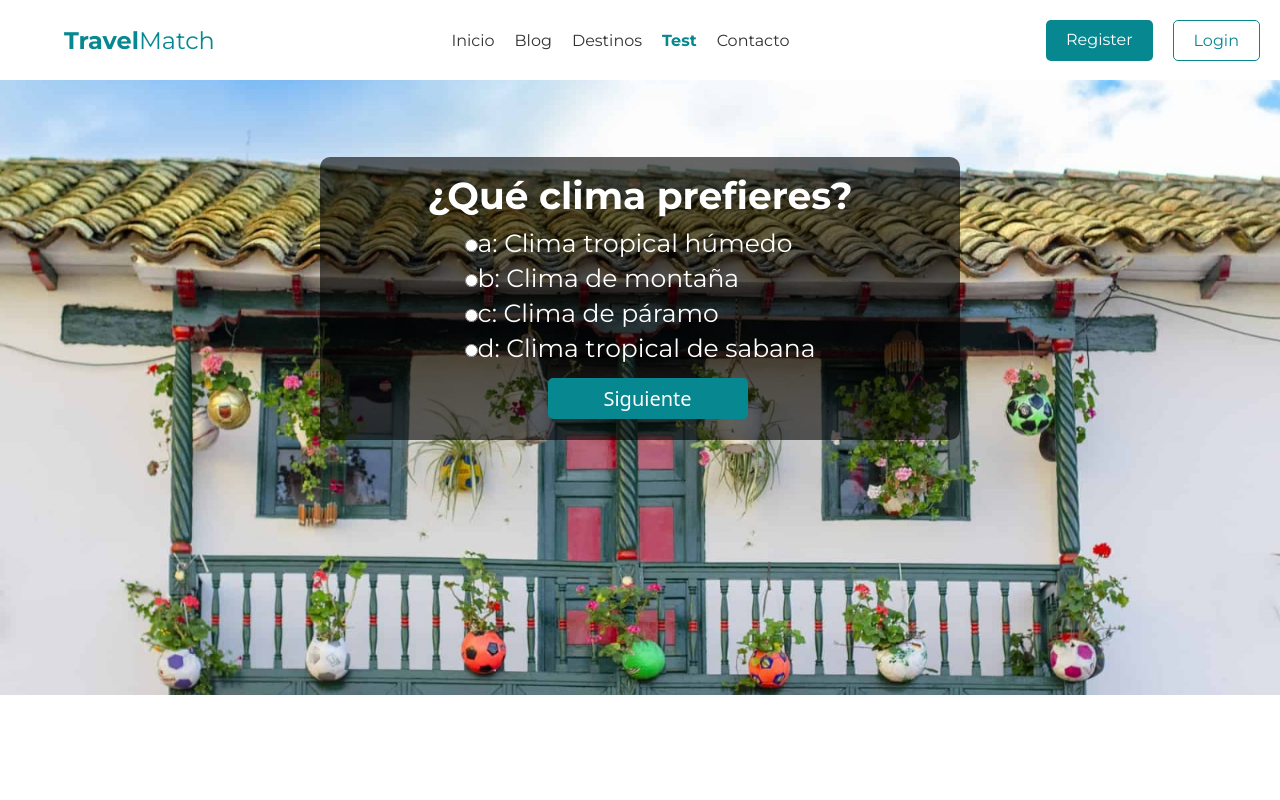
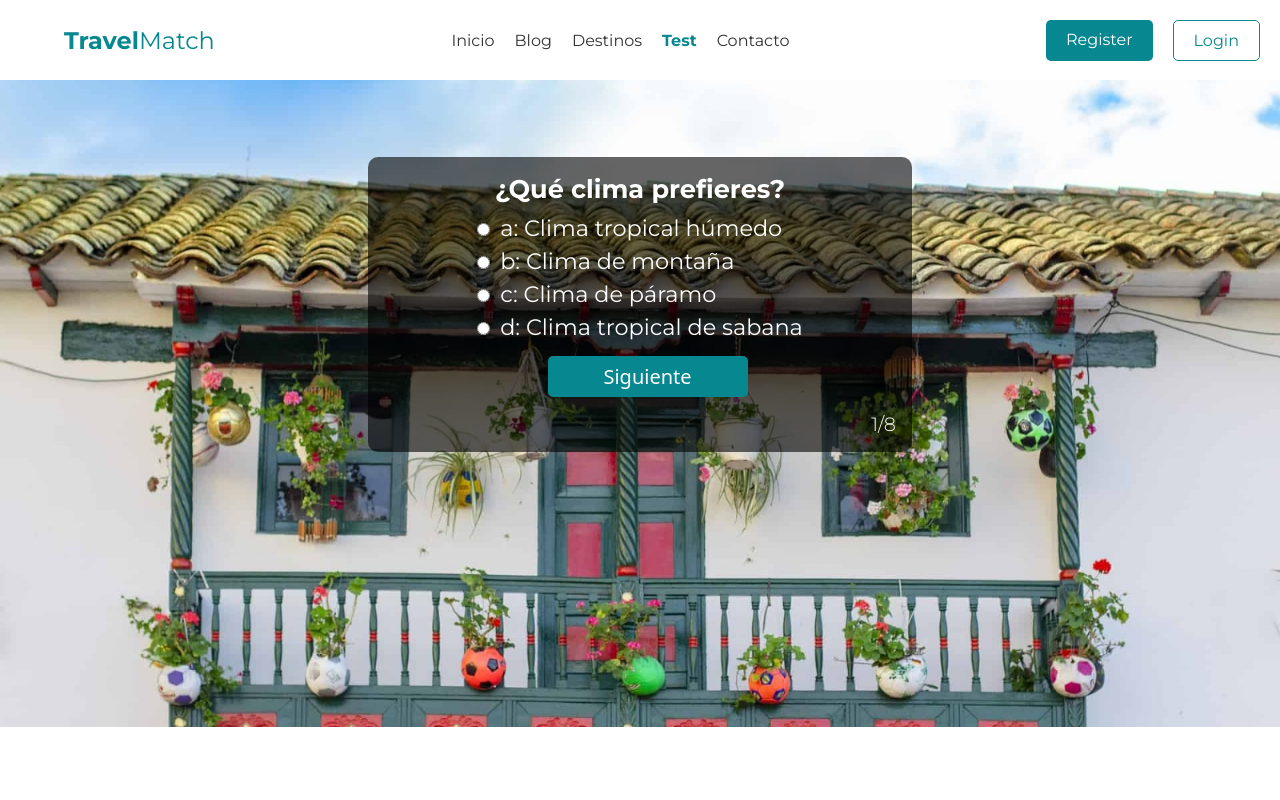
Before and after one commit to MAKAIABootcamp/TravelMatch-project-frontend-7, a React (Vite) app in the folder TravelMatch/: page /Test in a window 1280 px wide. Shown: the top 800 px of the page. Built offline with nearby package versions, Linux system fonts and the light colour scheme; a web font is replaced by a local one.

Commit message:
Se acomodan Estilos, Logica Conteo Pregunta, Preguntas checbox y radio buttons

```diff
--- a/TravelMatch/src/components/ProfileTest/SquareTest.jsx
+++ b/TravelMatch/src/components/ProfileTest/SquareTest.jsx
@@ -1,33 +1,47 @@
-// import React from "react";
-import React, {useState} from "react";
+import React, { useState } from "react";
 import ButtonTest from "./ButtonTest";
 import "./SquareTest.scss";
 
-const SquareTest = ({ title, option, onClick }) => {
+const SquareTest = ({ title, option, onClick, currentIndex, TotalPreguntas,type }) => {
   const respuestas = Object.entries(option);
-  const [selectedOption, setSelectedOption] = useState(null);
-
+  const [selectedOption, setSelectedOption] = useState(type === "radio" ? null : []);
   const handleChange = (index) => {
-    setSelectedOption(index);
+    if (type === "radio") {
+      setSelectedOption(index);
+    } else if (type === "checkbox") {
+      setSelectedOption(prevState =>
+        prevState.includes(index)
+          ? prevState.filter(i => i !== index)
+          : [...prevState, index]
+      );
+    }
   };
 
   return (
     <div className="askBox">
-      <h2>{title}</h2>
+      <h3 className="askBox__title">{title}</h3>
       <section>
         {respuestas.map((item, index) => (
-          <label key={index}>
+          <label className="askBox__label" key={index}>
             <input
-              type="radio"
-              name="option"
-              checked={selectedOption === index}
+              className="askBox__input"
+              type={type}
+              name={`option-${currentIndex}`}
+              checked={type === "radio" ? selectedOption === index : selectedOption.includes(index)}
               onChange={() => handleChange(index)}
             />
             {`${item[0]}: ${item[1]}`}
           </label>
         ))}
       </section>
-      <ButtonTest test="Siguiente" onClick={onClick} />
+      {TotalPreguntas === currentIndex ? (
+        <ButtonTest test="Enviar" onClick={onClick} />
+      ) : (
+        <ButtonTest test="Siguiente" onClick={onClick} />
+      )}
+      <div className="askBox__counter_container">
+        <h4 className="askBox__counter">{currentIndex}/{TotalPreguntas}</h4>
+      </div>
     </div>
   );
 };
--- a/TravelMatch/src/components/ProfileTest/SquareTest.scss
+++ b/TravelMatch/src/components/ProfileTest/SquareTest.scss
@@ -1,7 +1,6 @@
 .askBox {
-  // height: 50vh;
   color: #fff;
-  font-size: 25px;
+  font-size: 1.2rem;
   background-color: rgba(0, 0, 0, 0.6);
   display: flex;
   justify-content: center;
@@ -10,13 +9,61 @@
   padding: 1rem;
   border-radius: 10px;
   gap: 10px;
-  margin-left: 25%;
+  margin: 6% auto;
+  width: 90%;
+  max-width: 600px;
   overflow: hidden;
-  margin-right: 25%;
-  margin-top: 6%;
+
   section {
     display: flex;
     flex-direction: column;
     gap: 5px;
   }
+
+  @media (min-width: 576px) {
+    font-size: 1.8rem;
+    width: 70%;
+  }
+
+  @media (min-width: 768px) {
+    font-size: 2rem;
+    width: 60%;
+  }
+
+  @media (min-width: 992px) {
+    font-size: 2.2rem;
+    width: 50%;
+  }
+
+  @media (min-width: 1200px) {
+    font-size: 2.5rem;
+    width: 40%;
+  }
+
+  .askBox__title {
+    font-size: 1.6rem;
+    text-align: center;
+  }
+
+  .askBox__label {
+    cursor: pointer;
+    font-size: 1.4rem;
+  }
+
+  .askBox__input {
+    cursor: pointer;
+    margin-right: 10px;
+  }
+  .askBox__counter {
+
+    font-size: 1.2rem;
+    font-weight: 300;
+    text-align: right;
+  }
+  .askBox__counter_container {
+    width: 100%;
+    display: flex;
+    flex: 1;
+    justify-content: flex-end;
+  }
 }
--- a/TravelMatch/src/pages/Test/Test.jsx
+++ b/TravelMatch/src/pages/Test/Test.jsx
@@ -24,6 +24,7 @@ const preguntas = [
       c: "Clima de páramo",
       d: "Clima tropical de sabana",
     },
+    type: "radio",
   },
   {
     id: 2,
@@ -34,6 +35,7 @@ const preguntas = [
       c: "Cultura",
       d: "Deporte",
     },
+    type: "radio",
   },
   {
     id: 3,
@@ -44,6 +46,7 @@ const preguntas = [
       c: "Con familia",
       d: "Con amigos",
     },
+    type: "checkbox",
   },
   {
     id: 4,
@@ -55,6 +58,7 @@ const preguntas = [
       d: "Campo",
       e: "Pueblito",
     },
+    type: "radio",
   },
   {
     id: 5,
@@ -67,6 +71,7 @@ const preguntas = [
       e: "Historia",
       f: "Cultura",
     },
+    type: "checkbox",
   },
   {
     id: 6,
@@ -83,6 +88,7 @@ const preguntas = [
       i: "Ruta en cuatrimoto",
       j: "Escalar al aire libre",
     },
+    type: "checkbox",
   },
   {
     id: 7,
@@ -93,6 +99,7 @@ const preguntas = [
       c: "Alto",
       d: "Extremo",
     },
+    type: "radio",
   },
   {
     id: 8,
@@ -105,6 +112,7 @@ const preguntas = [
       e: "Emoción",
       f: "Pertenencia",
     },
+    type: "radio",
   },
 ];
 
@@ -124,11 +132,14 @@ function Test() {
         {...settings}
         className="profile-test-container"
       >
-        {preguntas.map((item) => (
+        {preguntas.map((item,index) => (
           <SquareTest
             key={item.id}
             title={item.title}
             option={item.respuestas}
+            currentIndex={index +1}
+            TotalPreguntas={preguntas.length}
+            type={item.type}
             onClick={botonSiguiente}
           />
         ))}
--- a/TravelMatch/src/pages/home/Home.jsx
+++ b/TravelMatch/src/pages/home/Home.jsx
@@ -1,6 +1,6 @@
 import { useEffect, useState } from "react";
 import React from "react";
-import "../home/home.scss";
+import "../Home/home.scss";
 import Arvi from "../../assets/Arvi.jpg";
 import Guatape from "../../assets/Guatape.jpg";
 import Jardin from "../../assets/Jardin.jpg";
--- a/TravelMatch/src/router/AppRouter.jsx
+++ b/TravelMatch/src/router/AppRouter.jsx
@@ -2,7 +2,7 @@ import { BrowserRouter, Routes, Route } from "react-router-dom";
 import React from "react";
 import Login from "../pages/Login/Login";
 import Register from "../pages/Register/Register";
-import Home from "../pages/home/Home";
+import Home from "../pages/Home/Home";
 import Blog from "../pages/Blog/Blog";
 import Destinos from "../pages/Destinos/Destinos";
 import Test from "../pages/Test/Test";
```
